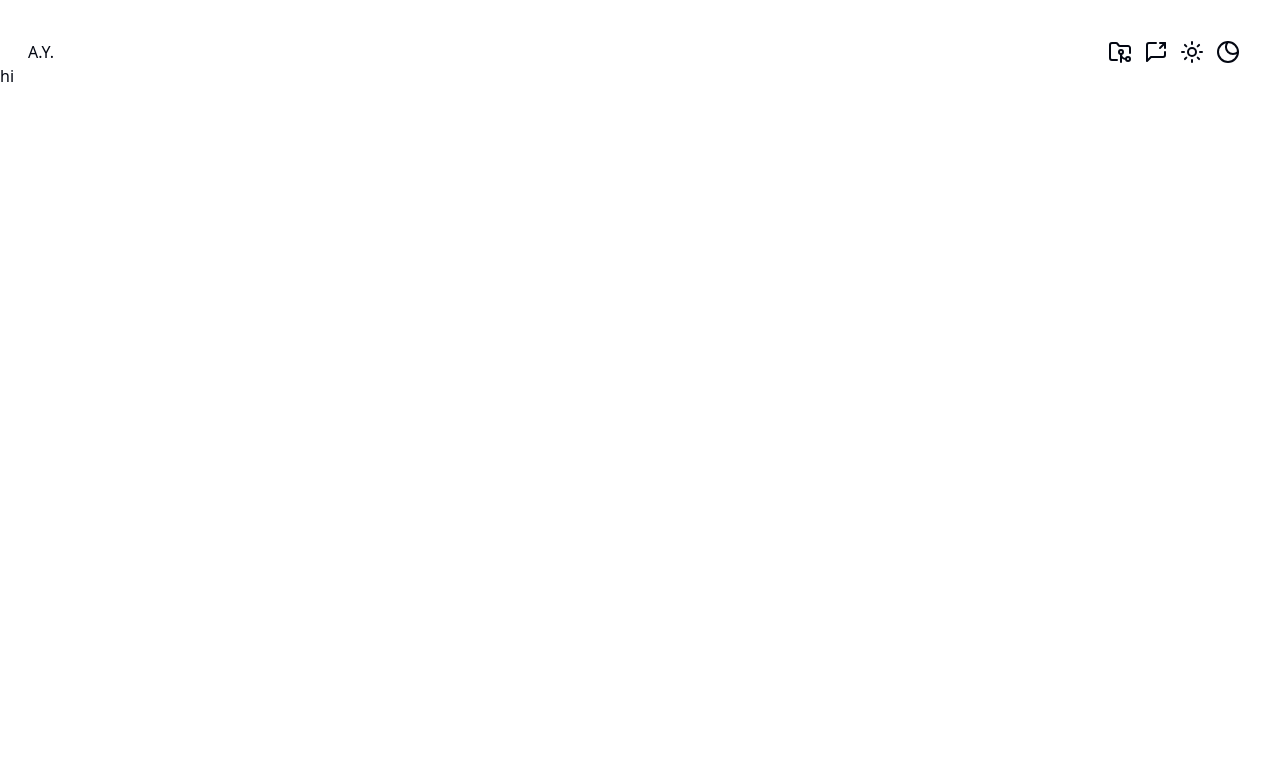
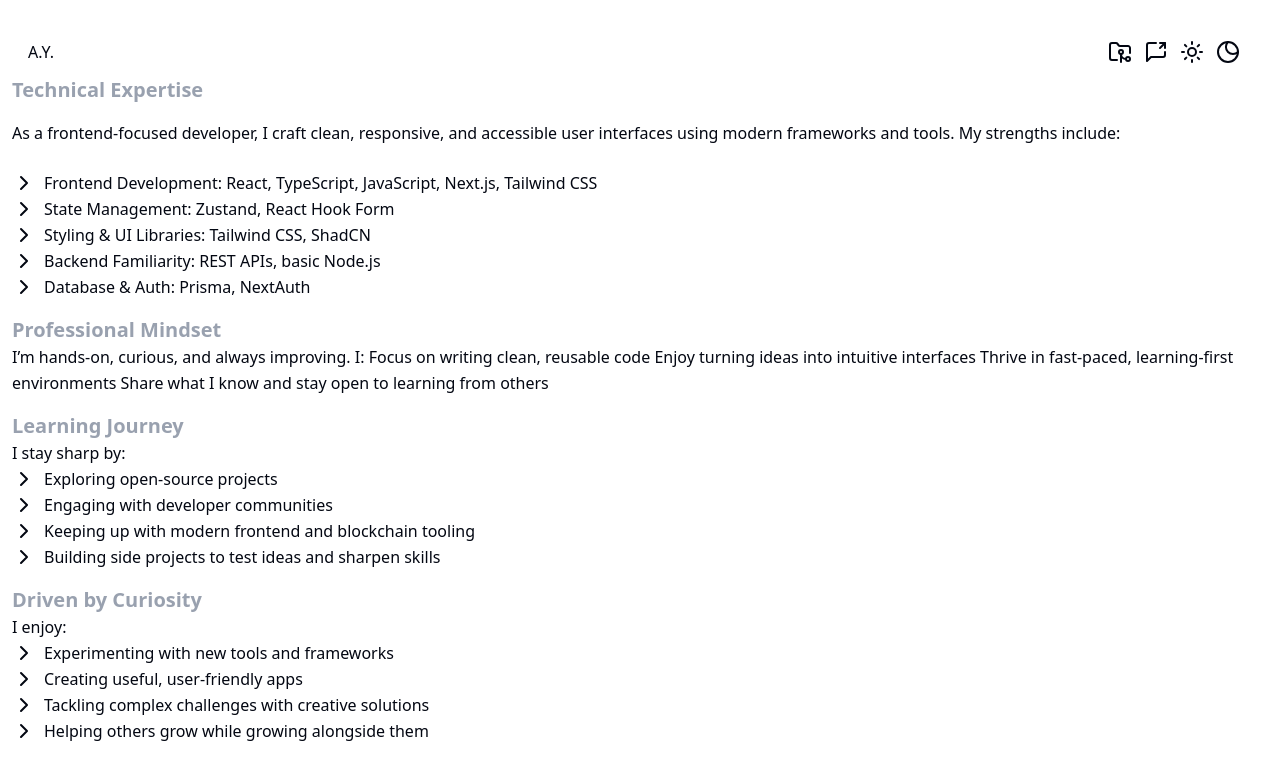
Before and after one commit to AYo101o/portfolio, a Next.js app: page /about in a window 1280 px wide. Shown: the top 780 px of the page. Built offline with nearby package versions, Linux system fonts and the light colour scheme.

Commit message:
added an about page

```diff
--- a/src/app/about/page.tsx
+++ b/src/app/about/page.tsx
@@ -1,7 +1,85 @@
+import {ChevronRight, Circle} from "lucide-react";
 export default function About (){
     return(
-        <div className="">
-            <h1>hi</h1>
+        <div className="m-3 text-gray-1000 leading-loose">
+            <div>
+                <h1 className=" text-gray-400 mb-4 font-extrabold text-xl">Technical Expertise</h1>
+                <p className="leading-relaxed">As a frontend-focused developer, I craft clean, responsive, and accessible user interfaces using modern frameworks and tools. My strengths include:
+                </p>
+                <ul className="leading-relaxed mt-6 text-red">
+                    <li className="flex items-center gap-2">
+                        <ChevronRight />
+                        Frontend Development: React, TypeScript, JavaScript, Next.js, Tailwind CSS
+                        </li>
+                    <li className="flex items-center gap-2">
+                        <ChevronRight />
+                        State Management: Zustand, React Hook Form
+                        </li>
+                    <li className="flex items-center gap-2">
+                        <ChevronRight />
+                        Styling & UI Libraries: Tailwind CSS, ShadCN</li>
+                    <li className="flex items-center gap-2">
+                        <ChevronRight />
+                        Backend Familiarity: REST APIs, basic Node.js
+                        </li>
+                    <li className="flex items-center gap-2">
+                        <ChevronRight />
+                        Database & Auth: Prisma, NextAuth
+                        </li>
+                </ul>
+            </div>
+            <div className="leading-relaxed">
+                <h1 className=" text-gray-400 mt-4 font-extrabold text-xl">Professional Mindset</h1>
+                <p>I’m hands-on, curious, and always improving. I:
+
+                Focus on writing clean, reusable code
+
+                Enjoy turning ideas into intuitive interfaces
+
+                Thrive in fast-paced, learning-first environments
+
+                Share what I know and stay open to learning from others
+                </p>
+                <div className="leading-relaxed">
+                    <h1 className="font-extrabold text-xl text-gray-400 mt-4">Learning Journey</h1>
+                    <p>I stay sharp by:</p>
+                    <ul>
+                        <li className="flex items-center gap-2">
+                            <ChevronRight/>Exploring open-source projects
+                            </li>
+                        <li className="flex items-center gap-2">
+                            <ChevronRight/>Engaging with developer communities
+                            </li>
+                        <li className="flex items-center gap-2">
+                            <ChevronRight/>Keeping up with modern frontend and blockchain tooling
+                            </li>
+                        <li className="flex items-center gap-2">
+                            <ChevronRight/>Building side projects to test ideas and sharpen skills
+                            </li>
+                    </ul>
+                </div>
+                <div className="leading-relaxed">
+                    <h1 className="font-extrabold text-xl text-gray-400 mt-4">Driven by Curiosity</h1>
+                    <p>I enjoy:</p>
+                    <ul>
+                        <li className="flex items-center gap-2">
+                            <ChevronRight/>Experimenting with new tools and frameworks
+                            </li>
+                        <li className="flex items-center gap-2">
+                            <ChevronRight/>Creating useful, user-friendly apps
+                            </li>
+                        <li className="flex items-center gap-2">
+                            <ChevronRight/>Tackling complex challenges with creative solutions
+                            </li>
+                        <li className="flex items-center gap-2">
+                            <ChevronRight/>
+                            Helping others grow while growing alongside them
+                            </li>
+                    </ul>
+                </div>
+            </div>
+
         </div>
+
     )
 }
--- a/src/components/layout/Mid.tsx
+++ b/src/components/layout/Mid.tsx
@@ -1,6 +1,6 @@
 import { Avatar, AvatarImage } from "@radix-ui/react-avatar";
 import Link from "next/link";
-import { ArrowRight, MoveUpRight, Copy, ChevronsDown } from "lucide-react";
+import { ChevronRight, MoveUpRight, Copy, ChevronsDown } from "lucide-react";
 import skills from "@/data/skills.json";
 import links from "@/data/links.json";
 
@@ -46,19 +46,19 @@ export default function Mid() {
         <div className="pl-3 mb-3">
           <ol className="">
             <li className="flex">
-              <ArrowRight className={arrowRight} />
+              <ChevronRight className={arrowRight} />
               Writing clean, maintainable frontend code
             </li>
             <li className="flex">
-              <ArrowRight className={arrowRight} />
+              <ChevronRight className={arrowRight} />
               Creating fast and accessible user interfaces
             </li>
             <li className="flex">
-              <ArrowRight className={arrowRight} />
+              <ChevronRight className={arrowRight} />
               Learning modern tools and improving workflows
             </li>
             <li className="flex">
-              <ArrowRight className={arrowRight} />
+              <ChevronRight className={arrowRight} />
               Sharing knowledge and helping others grow
             </li>
           </ol>
```
